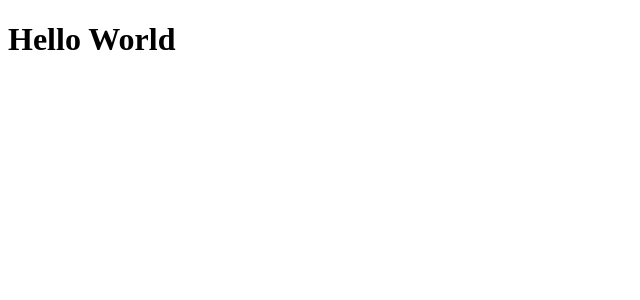
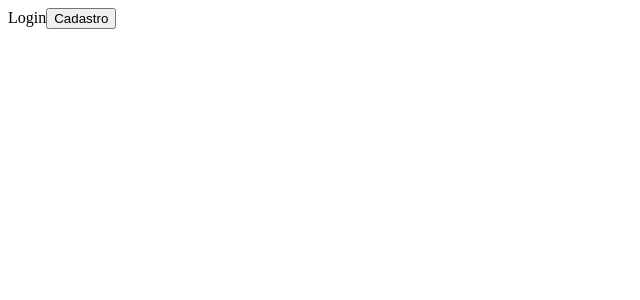
Before and after one commit to Laboratoria/SAP006-burger-queen-api-client, a React (Create React App) app: page / in a window 1280 px wide. Shown: the top 300 px of the page, without its empty margins (0-640 px from the left). Built offline with nearby package versions, Linux system fonts and the light colour scheme.

Commit message:
WIP: rotas

```diff
--- a/package.json
+++ b/package.json
@@ -8,6 +8,7 @@
     "@testing-library/user-event": "^12.1.10",
     "react": "^17.0.2",
     "react-dom": "^17.0.2",
+    "react-router-dom": "^5.3.0",
     "react-scripts": "4.0.3",
     "web-vitals": "^1.0.1"
   },
--- a/src/App.js
+++ b/src/App.js
@@ -1,7 +1,25 @@
+
+import Routes from './Routes'
+
+import {
+  BrowserRouter as Router,
+  Link,
+} from 'react-router-dom';
+
 
 function App() {
   return (
-    <h1>Hello World</h1>
+    <Router>
+      <Routes>
+        <h1>Vixi!</h1>
+
+        <Link to='/'>Login</Link>
+        <Link to='/register'>Cadastro</Link>
+
+      </Routes>
+    </Router>
+
+
   );
 }
 
--- /dev/null
+++ b/src/Pages/Login/Login.jsx
@@ -0,0 +1,20 @@
+import { Redirect } from 'react-router-dom';
+
+import Button from '../../components/Button';
+
+const Login = (props) => {
+    console.log(props);
+
+    if(props.history) {
+        return <Redirect to='/register' />
+    }
+
+    return (
+        <div className='div-style'>
+            Login
+            <Button />
+        </div>
+    )
+}
+
+export default Login;
--- /dev/null
+++ b/src/Pages/Register/Register.jsx
@@ -0,0 +1,15 @@
+// import { Redirect } from 'react-router-dom';
+
+import Button from '../../components/Button';
+
+const Register = (props) => {
+
+    return (
+        <div className='div-style'>
+            Register
+            <Button />
+        </div>
+    )
+}
+
+export default Register;
--- /dev/null
+++ b/src/Routes.jsx
@@ -0,0 +1,38 @@
+import React from 'react';
+import { Switch, Route } from 'react-router-dom';
+
+import Register from './Pages/Register/Register'
+import Login from './Pages/Login/Login'
+// import Tables from './Pages/Login/Login'
+// import OrderStatus from './Pages/Login/Login'
+// import Kitchen from './Pages/Login/Login'
+
+
+const Routes = () => {
+
+    return (
+        <Switch>
+            <Route exact path='/'>
+                <Login />
+            </Route>
+
+            <Route path='/register'>
+                <Register />
+            </Route>
+
+            {/* <Route path='/tables'>
+                <Tables />
+            </Route>
+
+            <Route path='/orders-status'>
+                <OrderStatus />
+            </Route>
+
+            <Route path='/kitchen'>
+                <Kitchen />
+            </Route> */}
+        </Switch>
+    )
+};
+
+export default Routes;
--- /dev/null
+++ b/src/components/Button.jsx
@@ -0,0 +1,11 @@
+import { useHistory } from 'react-router-dom';
+
+const Button = (props) => {
+    const history = useHistory();
+
+    return (
+        <button variant='primary' onClick={() => {history.push('/register');}}>Cadastro</button>
+    );
+}
+
+export default Button;
```
Also changed, not shown: src/Pages/Page2.jsx (added, +11 -0 lines), src/Pages/Page3.jsx (added, +11 -0 lines), src/components/Header/Header.jsx (added), src/components/Menu/Menu.jsx (added), 1 other file (tests, documents, lock files or other folders).
